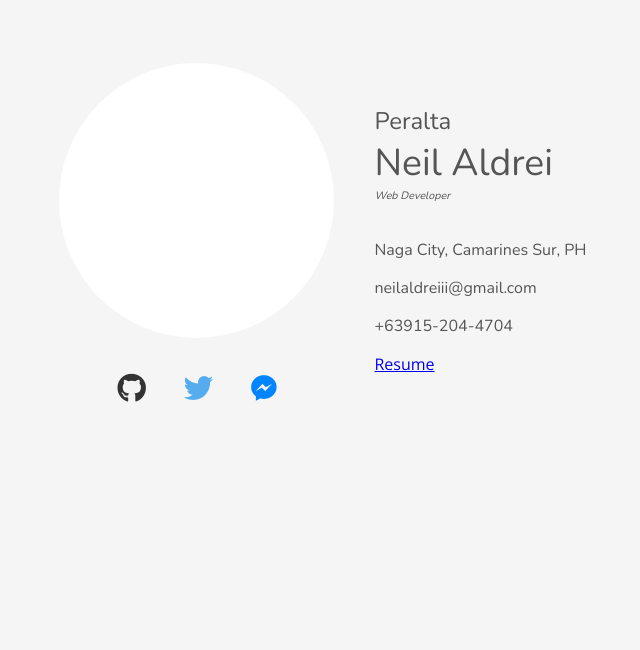
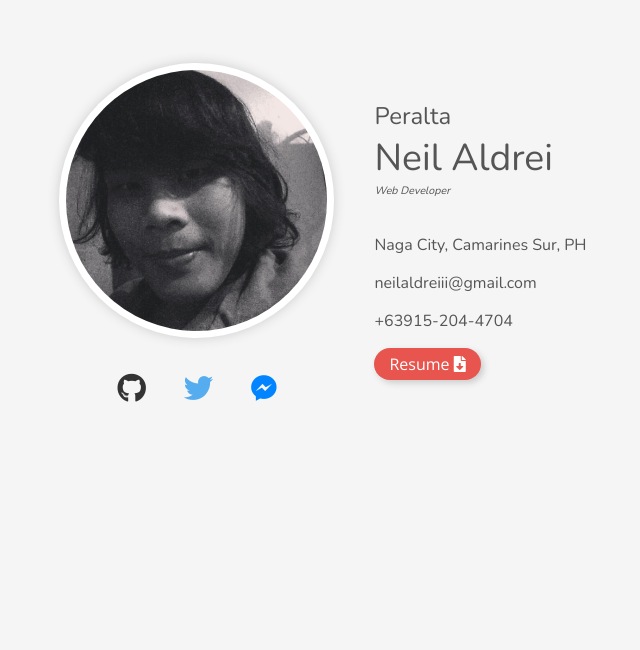
Before and after one commit to neilaldreiii/neilaldrei, a Vue app: page / in a window 1280 px wide. Shown: the part 150-800 px from the top of the page, without its empty margins (317-957 px from the left). Built offline with nearby package versions, Linux system fonts and the light colour scheme.

Commit message:
Added Profile Picture, added resume google link, styled

```diff
--- a/src/assets/css/main.css
+++ b/src/assets/css/main.css
@@ -14,7 +14,17 @@
     height: 275px;
     width: 275px;
     border-radius: 50%;
+    padding: 7px;
     background: #FFF;
+    box-shadow: 0 0 12px #ccc;
+}
+.dp {
+    height: 100%;
+    width: 100%;
+    border-radius: 50%;
+    background-image: url(../images/neil.jpg);
+    background-position: center;
+    background-size: cover;
 }
 .profile-info .profile-social {
     padding: 10px;
@@ -35,6 +45,19 @@
 }
 .profile-contacts h3 {
     font-size: 12pt;
+}
+.profile-contacts .download {
+    display: inline-block;
+    text-decoration: none;
+    color: #FFF;
+    background: #e8554e;
+    box-shadow: 3px 3px 6px #ccc;
+    padding:5px 15px;
+    border-radius: 50px;
+    transition: background 0.5s;
+}
+.profile-contacts .download:hover{
+    background: #cf443d;
 }
 /* Banner - END - */
 
@@ -121,8 +144,8 @@
     padding: 5px;
     margin: 15px 0;
 }
-.skills {
-    border-bottom: 1px dashed #ddd;
+.add-skills {
+    border-top: 1px dashed #ddd;
 }
 .skill {
     border: 1px solid #ddd;
--- a/src/components/Banner.vue
+++ b/src/components/Banner.vue
@@ -22,7 +22,10 @@
                 <h3>Naga City, Camarines Sur, PH</h3>
                 <h3>neilaldreiii@gmail.com</h3>
                 <h3>+63915-204-4704</h3>
-                <a href="#">Resume</a>
+                <a href="https://drive.google.com/open?id=1mNdA-2Mz6fgxTA_cxG0MVED-vs0NLmUk" target="_blank" class="download">
+                    Resume
+                    <i class="fas fa-file-download"></i>
+                </a>
             </div>
         </div>
     </div>
```
